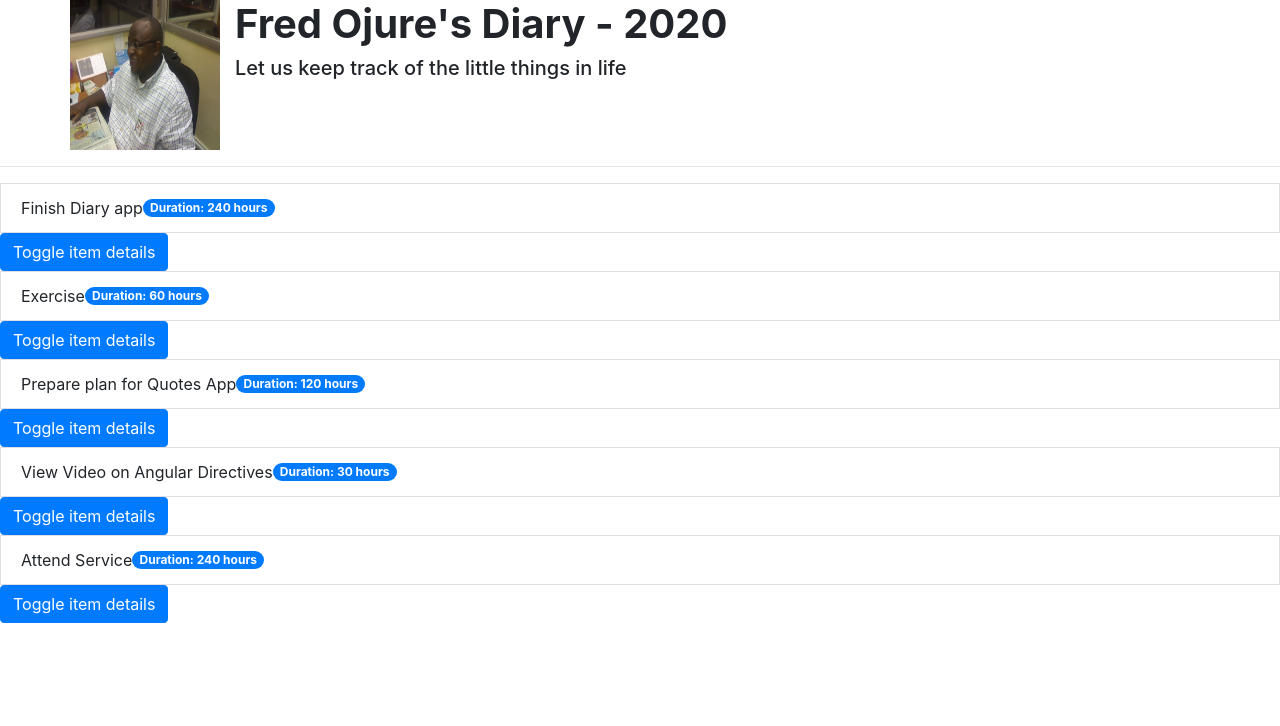
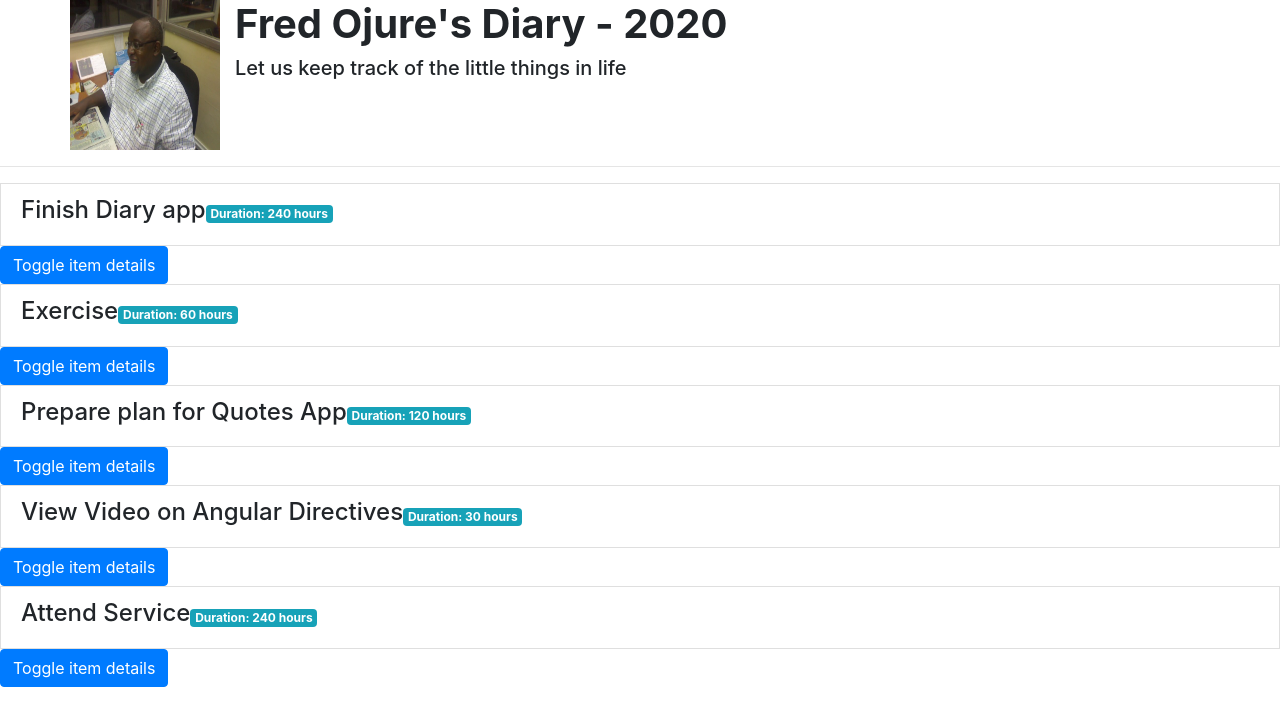
Before and after one commit to OjureFred/Dairy, an Angular app: page / in a window 1280 px wide. Shown: the top 726 px of the page. Built offline with nearby package versions, Linux system fonts and the light colour scheme.

Commit message:
Updated Readme file

```diff
--- a/src/app/diary-item-detail/diary-item-detail.component.html
+++ b/src/app/diary-item-detail/diary-item-detail.component.html
@@ -1,3 +1,4 @@
 <p>Date: {{diaryItem.date}}</p>
 <p>Start Time:{{diaryItem.startTime}}</p>
 <p>Duration: {{diaryItem.duration}}</p>
+<button class="btn btn-danger btn-outline" (click)='itemComplete(true)'>Completed</button>
--- a/src/app/diary-item-detail/diary-item-detail.component.ts
+++ b/src/app/diary-item-detail/diary-item-detail.component.ts
@@ -1,4 +1,4 @@
-import { Component, OnInit, Input } from '@angular/core';
+import { Component, OnInit, Input, Output, EventEmitter } from '@angular/core';
 import { DiaryItem } from './../diary-item';
 
 @Component({
@@ -9,7 +9,11 @@ import { DiaryItem } from './../diary-item';
 export class DiaryItemDetailComponent implements OnInit {
 
   @Input() diaryItem: DiaryItem;
+  @Output() isComplete = new EventEmitter<boolean>();
 
+  itemComplete(complete: boolean) {
+    this.isComplete.emit(complete);
+  }
   constructor() { }
 
   ngOnInit(): void {
--- a/src/app/diary/diary.component.html
+++ b/src/app/diary/diary.component.html
@@ -3,12 +3,12 @@
   <div *ngFor="let diaryItem of diaryItems, let i = index" class="diarydetail">
   <li class='list-group-item d-flex align-items-center'>
 
-  {{
+  <h4>{{
     diaryItem.title
-  }}
-  <span class="badge badge-primary badge-pill">  Duration: {{diaryItem.duration}} hours</span>
+  }}  </h4>
+  <br><span class="badge badge-primary badge-info">Duration: {{diaryItem.duration}} hours</span>
 </li>
 <button (click)='toggleDetails(i)' class='btn btn-primary'>Toggle item details</button>
-<app-diary-item-detail *ngIf='diaryItem.showDetails' [diaryItem]='diaryItem'></app-diary-item-detail>
+<app-diary-item-detail *ngIf='diaryItem.showDetails' [diaryItem]='diaryItem' (isComplete)='itemComplete($event, i)'></app-diary-item-detail>
   </div>
 </ul>
--- a/src/app/diary/diary.component.ts
+++ b/src/app/diary/diary.component.ts
@@ -8,8 +8,8 @@ import { DiaryItem } from './../diary-item';
 })
 export class DiaryComponent implements OnInit {
   diaryItems: DiaryItem[] = [
-    new DiaryItem(1, 'Finish Diary app', new Date(2020 / 6/ 12), '8 am',240),
-    new DiaryItem(2, 'Exercise', new Date(2020 / 6/ 12), '10 am', 60),
+    new DiaryItem(1, 'Finish Diary app', new Date(2020 / 6 / 12), '8 am',240),
+    new DiaryItem(2, 'Exercise', new Date(2020 / 6 / 12), '10 am', 60),
     new DiaryItem(3, 'Prepare plan for Quotes App', new Date(2020 / 6 / 13), '8 am', 120),
     new DiaryItem(4, 'View Video on Angular Directives', new Date(2020 / 6 / 14), '8 am', 30),
     new DiaryItem(5, 'Attend Service', new Date(2020 / 6 / 14), '10 am', 240)
@@ -19,6 +19,12 @@ export class DiaryComponent implements OnInit {
     this.diaryItems[index].showDetails = !this.diaryItems[index].showDetails;
   }
 
+  itemComplete(isComplete, index) {
+    if (isComplete) {
+      this.diaryItems.splice(index, 1);
+    }
+  }
+
   constructor() { }
 
   ngOnInit(): void {
```
Also changed, not shown: 1 other file (tests, documents, lock files or other folders).
